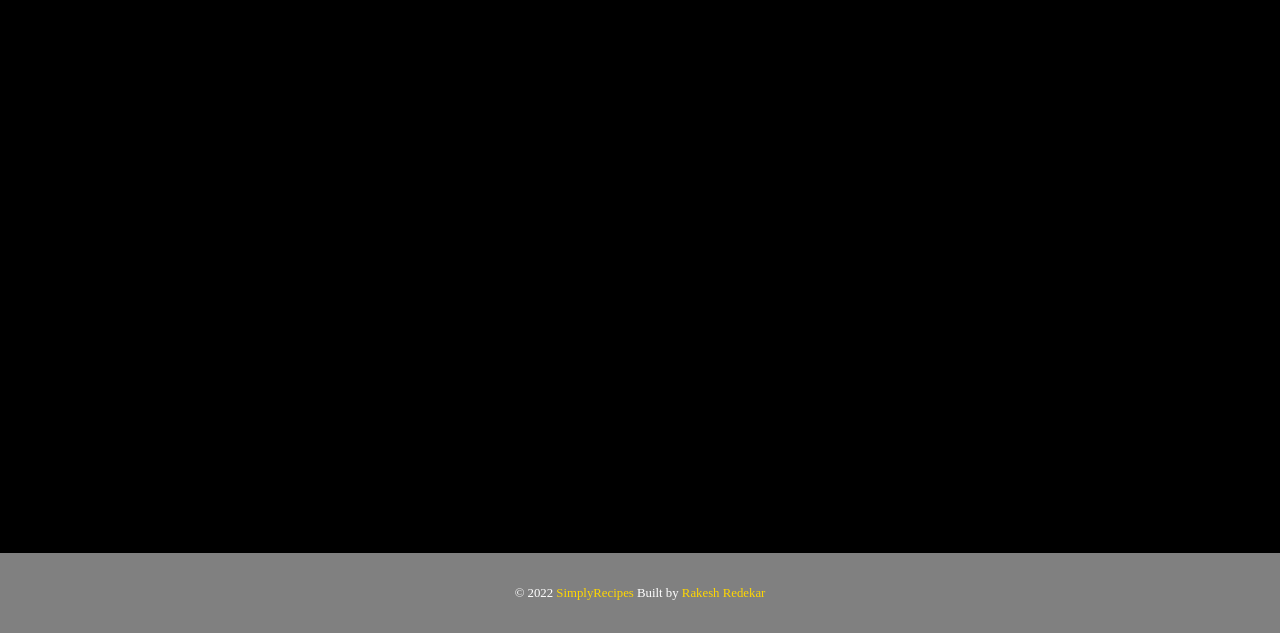
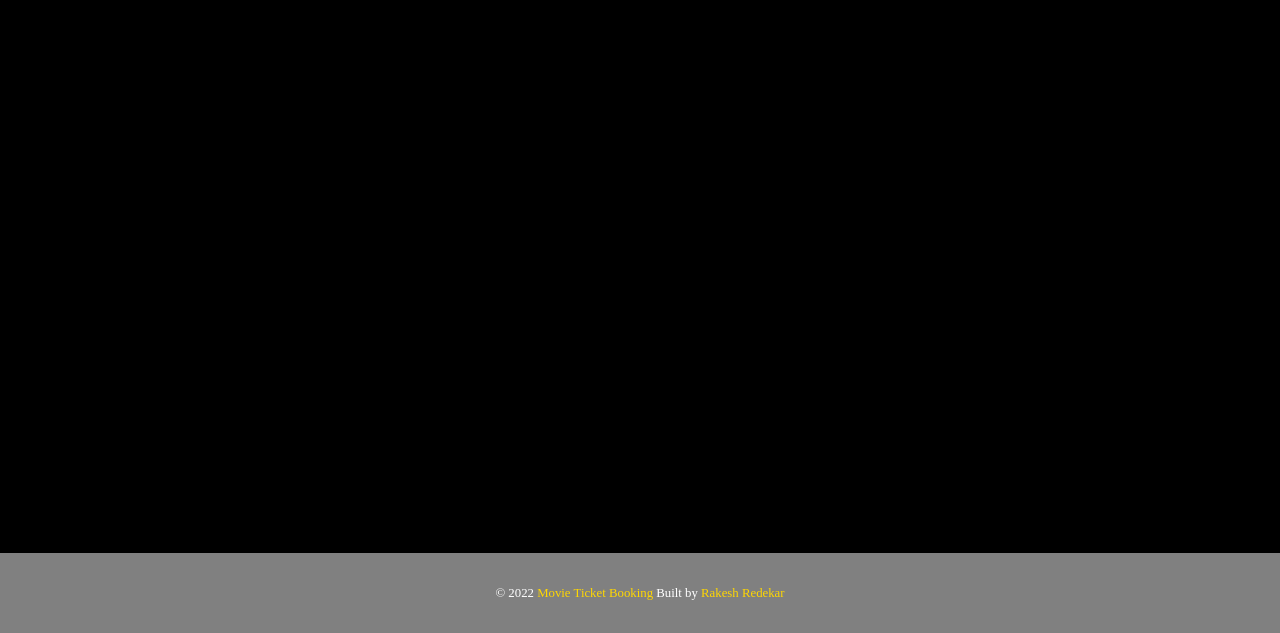
Before and after one commit to Megatron07/Movie-Booking-JS---Javascript-ES6-version-JS-Typed-Coercion-JavaScript-Asynch---40et1uywp9q3, a plain HTML site: page index.html in a window 1280 px wide. Shown: the part 382-1015 px from the top of the page. Drawn offline with Linux system fonts and the light colour scheme.

Commit message:
Update index.html

```diff
--- a/index.html
+++ b/index.html
@@ -30,7 +30,7 @@
     </div>
     <footer>
         <div>
-            © 2022 <span>SimplyRecipes</span> Built by <span>Rakesh Redekar</span>
+            © 2022 <span>Movie Ticket Booking</span> Built by <span>Rakesh Redekar</span>
         </div>
     </footer>
 </body>
```
